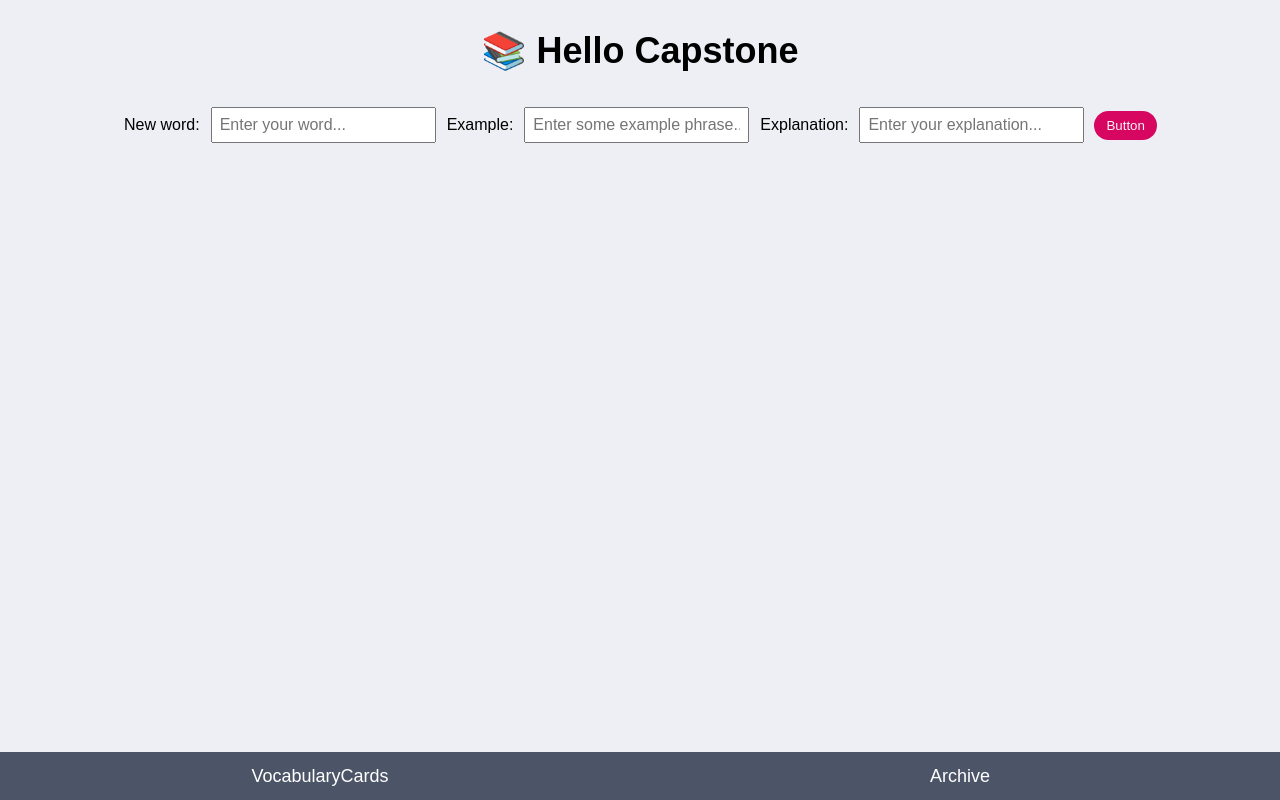
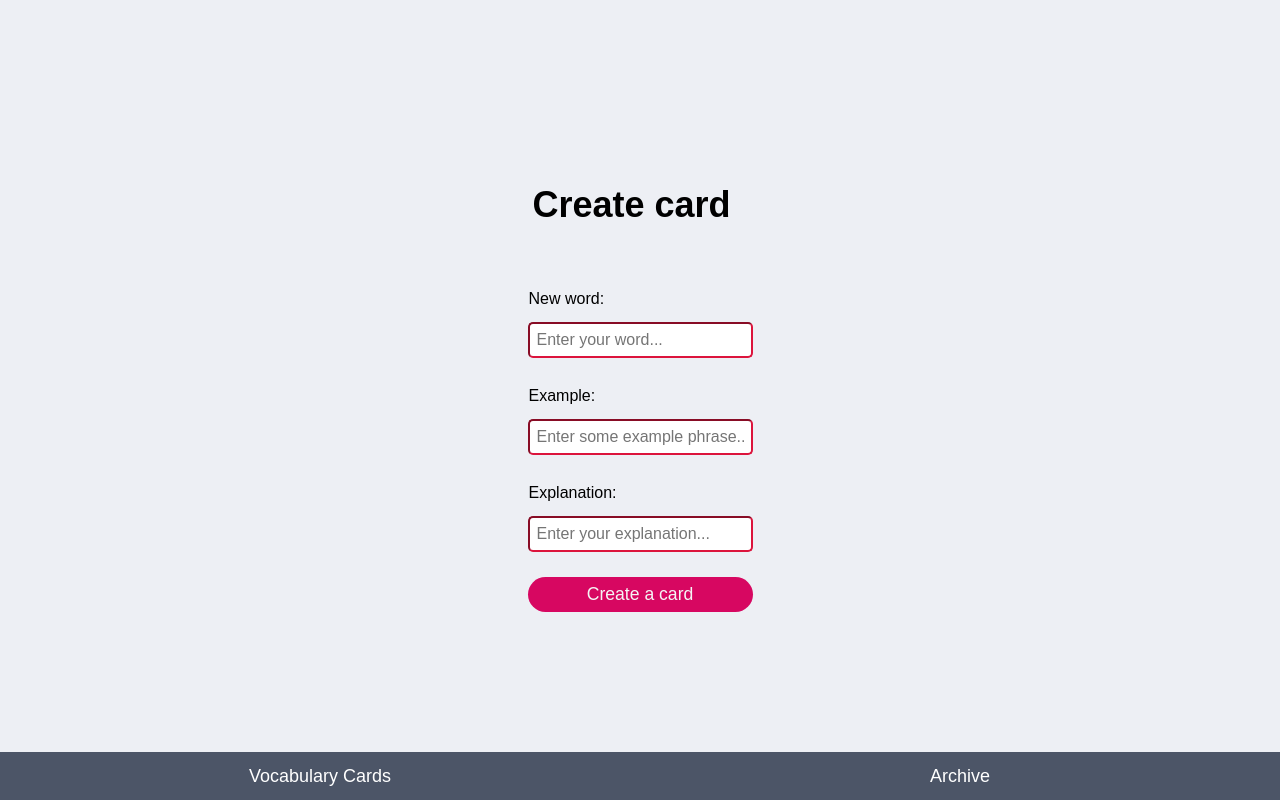
Before and after one commit to annadragan/capstone-project, a React (Create React App) app: page /form in a window 1280 px wide. Built offline with nearby package versions, Linux system fonts and the light colour scheme.

Commit message:
Change input, add header

```diff
--- a/src/App.js
+++ b/src/App.js
@@ -7,6 +7,7 @@ import Navigation from './components/Navigation';
 import VocabularyCards from './pages/VocabularyCards';
 import Archive from './pages/Archive';
 import { Routes, Route } from 'react-router-dom';
+import Header from './components/Header';
 
 function App() {
   const [vocabulary, setVocabulary] = useState([]);
@@ -14,10 +15,10 @@ function App() {
   return (
     <>
       <AppWrapper>
-        <h1>📚 Hello Capstone</h1>
-
+        <Header />
+        <CardList vocabulary={vocabulary} />
         <Routes>
-          <Route path="/cards" element={<CardList vocabulary={vocabulary} />} />
+          {/* <Route path="/cards" element={} /> */}
           <Route
             path="/form"
             element={<Form onCreateTerm={handleSubmitTerm} />}
--- a/src/components/Button.js
+++ b/src/components/Button.js
@@ -3,7 +3,7 @@ import styled, { css } from 'styled-components';
 export default function Button({ onClick }) {
   return (
     <ButtonStyled onClick={onClick} aria-label="button" role="button">
-      Button
+      Create a card
     </ButtonStyled>
   );
 }
@@ -16,6 +16,7 @@ const ButtonStyled = styled.button`
   margin: 5px;
   padding: 7px 12px;
   align-self: center;
+  font-size: 1.1rem;
 
   ${props =>
     props.variant === 'Delete' &&
--- a/src/components/CardList.js
+++ b/src/components/CardList.js
@@ -6,7 +6,7 @@ export default function CardList({ vocabulary }) {
   return (
     <>
       <ListWrapper role="list" aria-label="vocabulary cards" rows={3}>
-        {vocabulary.map(({ _id, word, example, explanation }) => {
+        {vocabulary?.map(({ _id, word, example, explanation }) => {
           return (
             <Card
               key={_id}
--- a/src/components/Form.js
+++ b/src/components/Form.js
@@ -3,6 +3,7 @@ import Input from './Input';
 import Button from './Button';
 import { useState } from 'react';
 import { useNavigate } from 'react-router-dom';
+import Header from './Header';
 
 export default function Form({ onCreateTerm }) {
   const [newWord, setNewWord] = useState('');
@@ -19,6 +20,8 @@ export default function Form({ onCreateTerm }) {
         onSubmit={handleSubmitTerm}
         autoComplete="off"
       >
+        <Header>Create card</Header>
+        <InputWrapper>
           <Input
             labelText="New word:"
             placeholder="Enter your word..."
@@ -29,6 +32,8 @@ export default function Form({ onCreateTerm }) {
             value={newWord}
             // required
           />
+        </InputWrapper>
+        <InputWrapper>
           <Input
             labelText="Example:"
             placeholder="Enter some example phrase..."
@@ -38,6 +43,8 @@ export default function Form({ onCreateTerm }) {
             name="new_example"
             value={newExample}
           />
+        </InputWrapper>
+        <InputWrapper>
           <Input
             labelText="Explanation:"
             placeholder="Enter your explanation..."
@@ -47,8 +54,9 @@ export default function Form({ onCreateTerm }) {
             name="new_explanation"
             value={newExplanation}
           />
+        </InputWrapper>
         <Button disabled={disabled} type="submit">
-          Create a card
+          {' '}
         </Button>
       </FormWrapper>
     </>
@@ -69,9 +77,19 @@ export default function Form({ onCreateTerm }) {
       setNewWord('');
       setNewExample('');
       setNewExplanation('');
-      navigate('/cards');
+      navigate('/vocabularycards');
       form.reset();
     }
   }
 }
-const FormWrapper = styled.form``;
+const FormWrapper = styled.form`
+  display: grid;
+  gap: 15px;
+  margin-bottom: 80px;
+`;
+
+const InputWrapper = styled.div`
+  display: flex;
+  flex-direction: column;
+  justify-content: flex-start;
+`;
--- /dev/null
+++ b/src/components/Header.js
@@ -0,0 +1,12 @@
+import styled from 'styled-components';
+
+export default styled.h1`
+  padding: 10px;
+  text-align: center;
+  width: 100%;
+  position: sticky;
+  top: 0;
+  z-index: 2;
+  display: flex;
+  align-items: center;
+`;
--- a/src/components/Input.js
+++ b/src/components/Input.js
@@ -34,4 +34,9 @@ const StyledInput = styled.input`
   padding: 7px;
   font-size: 1rem;
   margin: 5px;
+  border-radius: 5px;
+  border-color: crimson;
+  /* &:focus {
+    outline: none;
+  } */
 `;
--- a/src/components/Navigation.js
+++ b/src/components/Navigation.js
@@ -4,7 +4,7 @@ import { NavLink } from 'react-router-dom';
 export default function Navigation() {
   return (
     <Nav>
-      <LinkStyled to="/vocabularycards">VocabularyCards</LinkStyled>
+      <LinkStyled to="/vocabularycards">Vocabulary Cards</LinkStyled>
       <LinkStyled to="/archive">Archive</LinkStyled>
     </Nav>
   );
--- a/src/pages/Archive.js
+++ b/src/pages/Archive.js
@@ -1,7 +1,12 @@
 import styled from 'styled-components';
+import Header from '../components/Header';
 
 export default function Archive() {
-  return <Wrapper>This is my future archive/bookmarked page</Wrapper>;
+  return (
+    <Wrapper>
+      <Header>Archive Page</Header>
+    </Wrapper>
+  );
 }
 
 const Wrapper = styled.section``;
--- a/src/pages/VocabularyCards.js
+++ b/src/pages/VocabularyCards.js
@@ -1,17 +1,20 @@
-import styled from 'styled-components';
 import { BsPatchPlusFill } from 'react-icons/bs';
 import { Link } from 'react-router-dom';
+import styled from 'styled-components';
+import CardList from '../components/CardList';
+import Header from '../components/Header';
 
 export default function VocabularyCards({ vocabulary }) {
   return (
     <>
       <Wrapper>
-        This is my future vocabulary page
-        <ul>
+        <Header>Vocabulary Cards</Header>
+        <CardList />
+        {/* <ul>
           {vocabulary?.map(singleVoc => (
             <li key={singleVoc._id}> {singleVoc.word}</li>
           ))}
-        </ul>
+        </ul> */}
         <Link to={'/form'}>
           {' '}
           <PlusButton type="button" />
```
Lines whose indentation alone changed are shown as unchanged.
